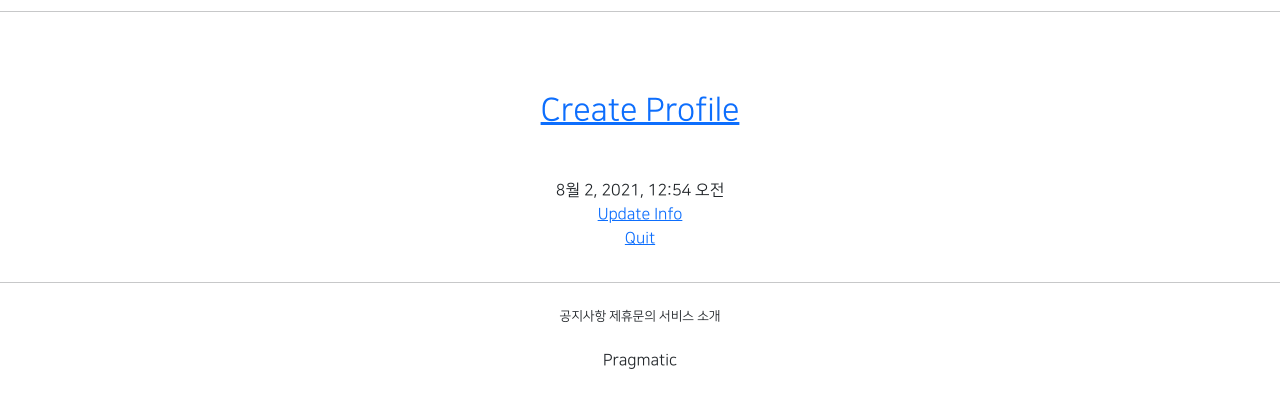
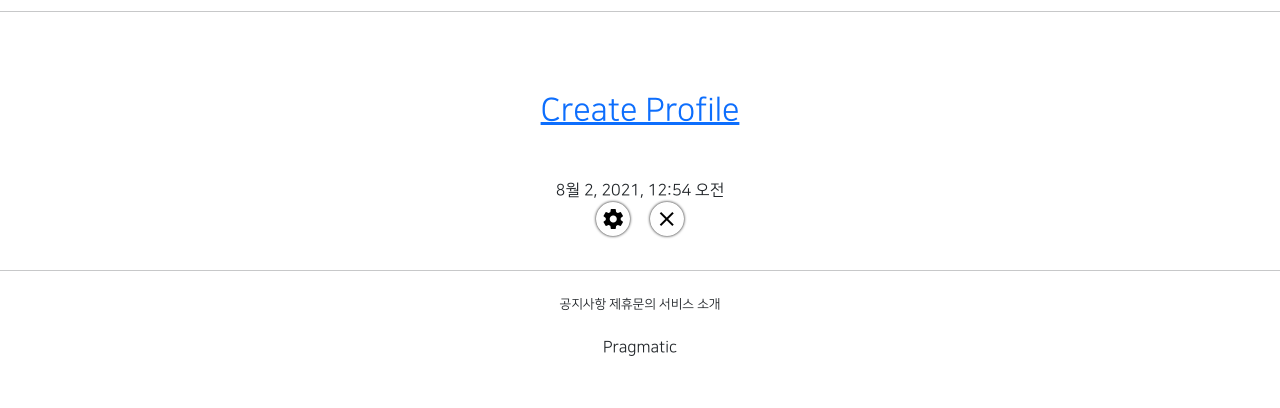
Before and after one commit to jam2208/GII_Project, a Django app: template accountapp/templates/accountapp/detail.html in a window 1280 px wide. Shown: the part 157-565 px from the top of the page. Run offline with Django 3.2, Linux system fonts and the light colour scheme; the template is opened without the code that fills it: values that come from a table or form of the project are taken from there, others are empty; the visitor is signed in with stand-in values (Sample User, id 1); data comes from the database, SQL or seed files in the repository; parts of the project's set-up code (start-up, migrations or seed data) failed here and were passed over; some libraries are stand-ins or nearby versions.

Commit message:
2021.07.29 Commit 4

```diff
--- a/accountapp/templates/accountapp/detail.html
+++ b/accountapp/templates/accountapp/detail.html
@@ -31,15 +31,17 @@
         </div>
         {% if user == target_user %}
         <div>
-            <a href="{%  url 'accountapp:update' pk=target_user.pk %}">
-                Update Info
+            <a href="{%  url 'accountapp:update' pk=target_user.pk %}"
+                class="material-icons round_button mx-2">
+                settings
+            </a>
+
+            <a href="{%  url 'accountapp:delete' pk=target_user.pk %}"
+                class="material-icons round_button mx-2">
+                close
             </a>
         </div>
-        <div>
-            <a href="{%  url 'accountapp:delete' pk=target_user.pk %}">
-                Quit
-            </a>
-        </div>
+
         {% endif %}
 
     </div>
```
